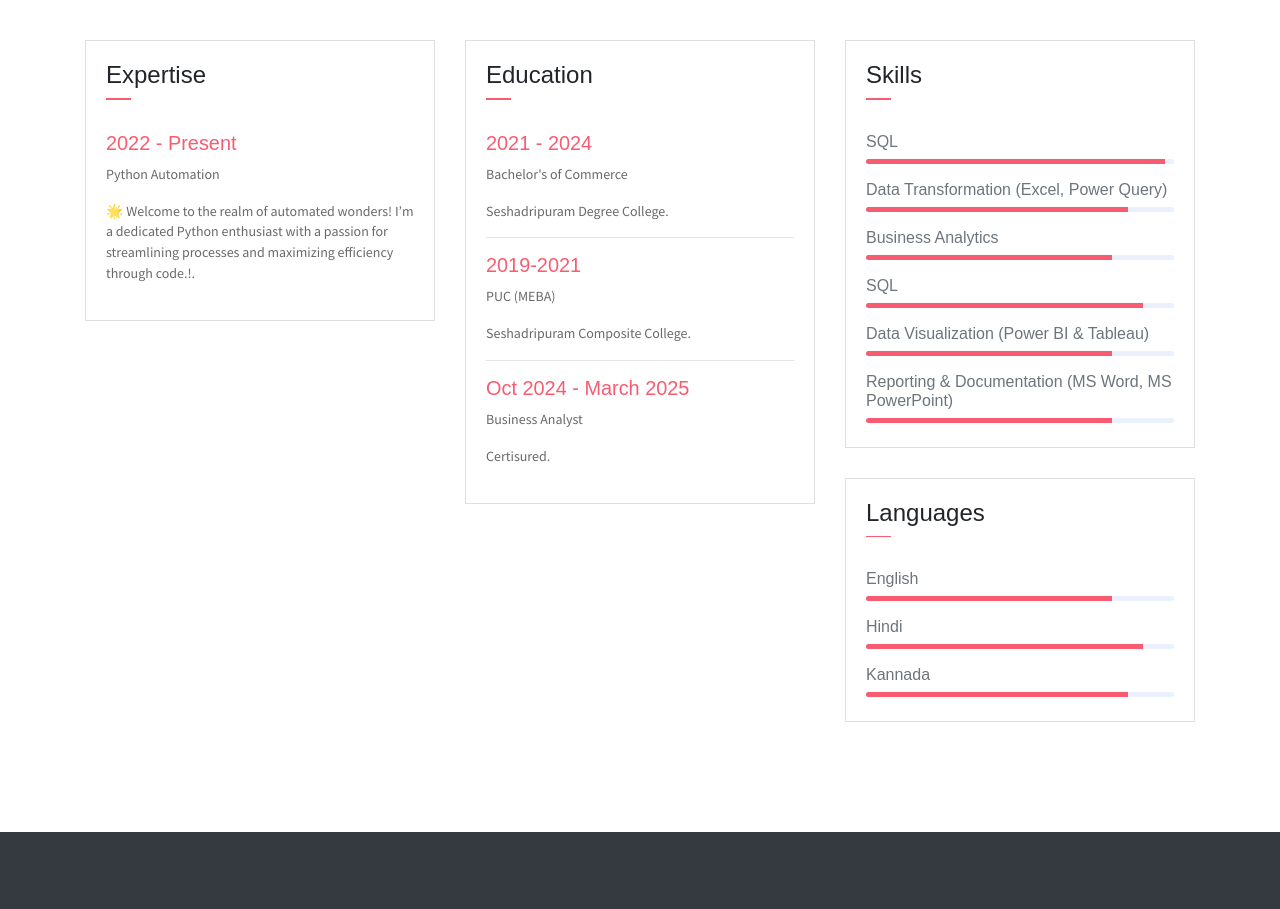
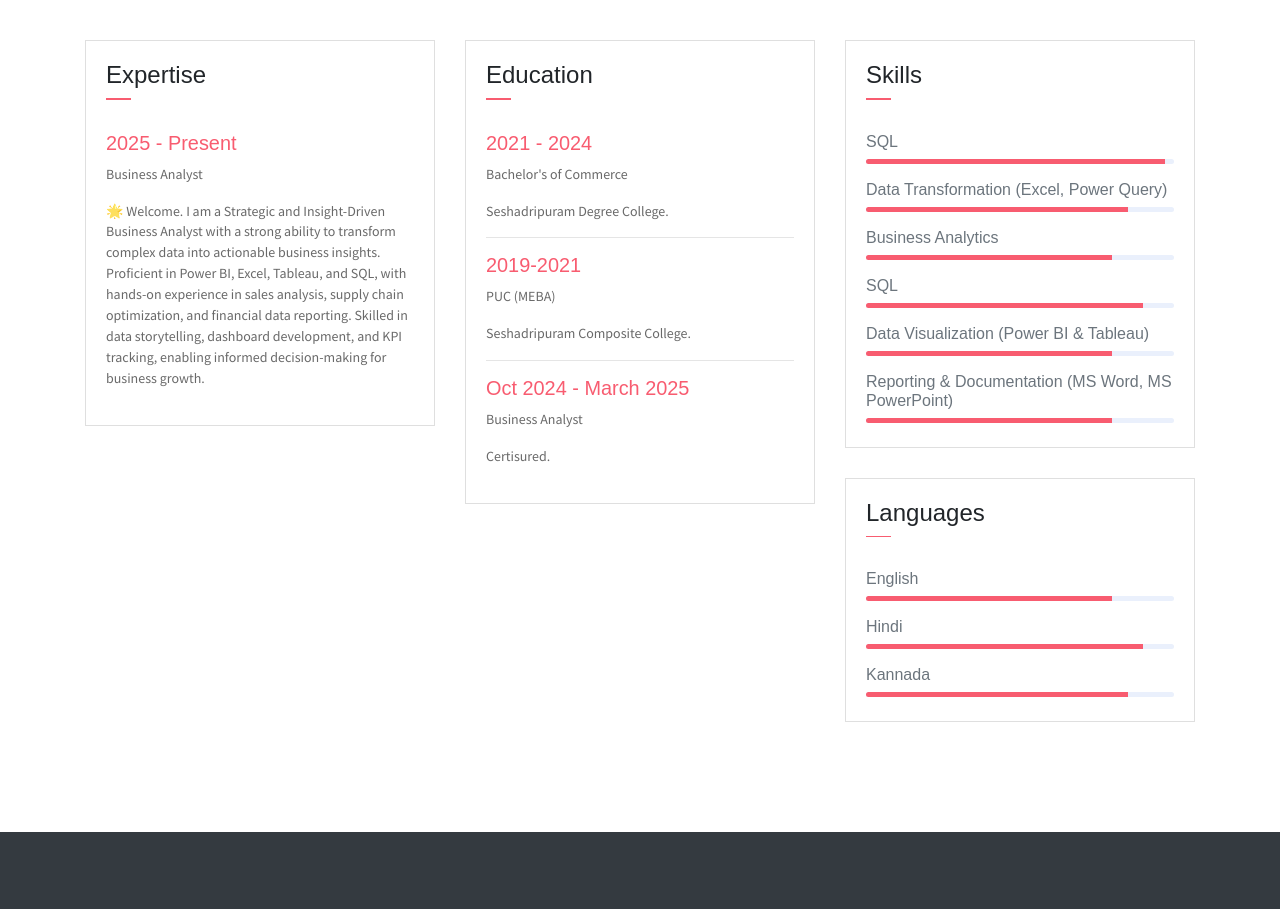
Before and after one commit to Kashish-Jain1/Portfolio, a website: page index.html in a window 1280 px wide. Shown: the part 1320-2229 px from the top of the page. Drawn offline with nearby package versions, Linux system fonts and the light colour scheme; some packages are replaced by stand-ins of ours; files that its build step writes are made by us from their sources; files whose address does not match are found by name.

Commit message:
Modified

```diff
--- a/index.html
+++ b/index.html
@@ -126,9 +126,9 @@
                             </div>
                         </div>
                         <div class="card-body">
-                            <h6 class="title text-danger">2022 - Present</h6>
-                            <P>Python Automation</P>
-                            <P class="subtitle">🌟 Welcome to the realm of automated wonders! I’m a dedicated Python enthusiast with a passion for streamlining processes and maximizing efficiency through code.!.</P>
+                            <h6 class="title text-danger">2025 - Present</h6>
+                            <P>Business Analyst</P>
+                            <P class="subtitle">🌟 Welcome. I am a Strategic and Insight-Driven Business Analyst with a strong ability to transform complex data into actionable business insights. Proficient in Power BI, Excel, Tableau, and SQL, with hands-on experience in sales analysis, supply chain optimization, and financial data reporting. Skilled in data storytelling, dashboard development, and KPI tracking, enabling informed decision-making for business growth.</P>
                         </div>
                     </div>
                 </div>
```
